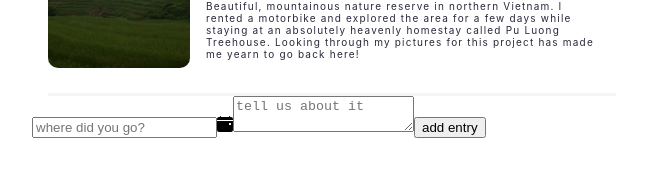
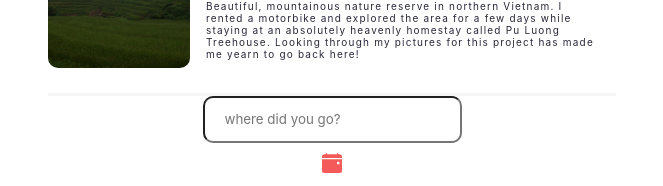
Before and after one commit to skuenzi/travel-journal, a React (Create React App) app: page / in a window 1280 px wide. Shown: the part 713-899 px from the top of the page, without its empty margins (308-971 px from the left). Before the commit the page ends 851 px from the top, so only its background shows below. Built offline with nearby package versions, Linux system fonts and the light colour scheme; the HTML template or start-up script is replaced by a standard one.

Commit message:
created successful form for title and description

```diff
--- a/src/App.js
+++ b/src/App.js
@@ -1,17 +1,49 @@
 import Header from './Components/Header'
 import Card from './Components/Card'
 import NewEntryForm from './Components/NewEntryForm/NewEntryForm'
+import {useState} from 'react'
 
 import data from './travelData.js'
 
 function App() {
-  const cards = data.map((item) => <Card key={item.id} {...item}/>)
+  const [places, setPlaces] = useState(data)
+
+  const [formData, setFormData] = useState({
+    title: '',
+    description: ''
+  })
+
+  const [img, setImg] = useState()
+
+  const handleChange = (e) => {
+      setFormData(prevFormData => {
+        const {name, type, value} = e.target
+        return {
+            ...prevFormData,
+            [name]: value
+        }
+
+      })
+      console.log(formData)
+  }
+
+  const handleImgUpload= (upload) => {
+    setImg(upload)
+    console.log(img)
+  }
+
+
+  const cards = places.map((item) => <Card key={item.id} {...item}/>)
 
   return (
     <div className="container">
       <Header />
       {cards}
-      <NewEntryForm />
+      <NewEntryForm
+        handleChange={handleChange}
+        formData={formData}
+        handleImgUpload={handleImgUpload}
+      />
     </div>
   );
 }
--- a/src/Components/NewEntryForm/NewEntryForm.js
+++ b/src/Components/NewEntryForm/NewEntryForm.js
@@ -1,28 +1,64 @@
+import {useState, useRef} from 'react'
+import FileUploader from './fileuploader'
+
 import {BsFillCalendarEventFill} from 'react-icons/bs'
 
-export default function NewEntryForm () {
+export default function NewEntryForm (props) {
+    const hiddenFileInput = useRef(null)
+
+    // const onInputChange = (e) => {
+    //     props.handleImgUpload(e.target.files[0])
+    // }
+
+
+    const handleClick = (e) => {
+        hiddenFileInput.current.click()
+    }
+
 
     return (
-        <form>
+        <form className='new-entry-form card'>
             <input
                 name='title'
                 type='text'
+                value={props.formData.title}
                 placeholder='where did you go?'
+                onChange={props.handleChange}
                 className='title-input'
             >
             </input>
 
-            <BsFillCalendarEventFill />
-
+            <button
+                type='button'
+                className='calendar-toggle-btn'
+                >
+                <BsFillCalendarEventFill />
+            </button>
             {/* calendar */}
 
             <textarea
                 name='description'
+                value={props.formData.description}
                 placeholder='tell us about it'
+                onChange={props.handleChange}
                 className='description-input'
             />
 
-            {/* file uploader */}
+            <button
+                type='button'
+                onClick={handleClick}
+                className='img-upload-btn'
+            >
+                upload photo
+            </button>
+            {/* https://medium.com/web-dev-survey-from-kyoto/how-to-customize-the-file-upload-button-in-react-b3866a5973d8 */}
+            <input
+                type="file"
+                name='imagePath'
+                style={{display: 'none'}}
+                ref={hiddenFileInput}
+                onChange={(e) => props.handleImgUpload(e.target.files[0])}
+            />
 
             <button
                 type='submit'
--- a/src/Components/NewEntryForm/fileuploader.js
+++ b/src/Components/NewEntryForm/fileuploader.js
@@ -0,0 +1,35 @@
+import {useRef, useState} from 'react'
+
+export default function FileUploader (props) {
+    const hiddenFileInput = useRef(null)
+
+    const onInputChange = (e) => {
+        props.handleChange(e.target.files[0])
+    }
+
+
+    const handleClick = (e) => {
+        hiddenFileInput.current.click()
+    }
+
+    return (
+        <div>
+            <button
+                type='button'
+                onClick={handleClick}
+                className='img-upload-btn'
+            >
+                upload photo
+            </button>
+            {/* https://medium.com/web-dev-survey-from-kyoto/how-to-customize-the-file-upload-button-in-react-b3866a5973d8 */}
+            <input
+                type="file"
+                name='imagePath'
+                style={{display: 'none'}}
+                ref={hiddenFileInput}
+                onChange={onInputChange}
+            />
+        </div>
+
+    )
+}
--- a/src/index.css
+++ b/src/index.css
@@ -94,3 +94,37 @@ header {
 .card-description {
   margin-top: -1em;
 }
+
+
+.new-entry-form {
+  display: flex;
+  flex-direction: column;
+  align-items: left;
+}
+
+.title-input,
+.description-input {
+  padding: 1em 1.5em;
+  font-family: 'Inter', sans-serif;
+  border-radius: 10px;
+}
+
+.calendar-toggle-btn {
+  padding: 0;
+  border: none;
+  color:#F55A5A;
+  font-size: 20px;
+  padding: .5em;
+  background-color: white;
+}
+
+.submit-btn {
+  border: none;
+  font-family: 'Inter', sans-serif;
+  font-weight: 700;
+  background-color:#F55A5A;
+  color: white;
+  padding: .75em 1.5em;
+  border-radius: 40px;
+  margin-top: 1em;
+}
```
Also changed, not shown: public/manifest.json.
